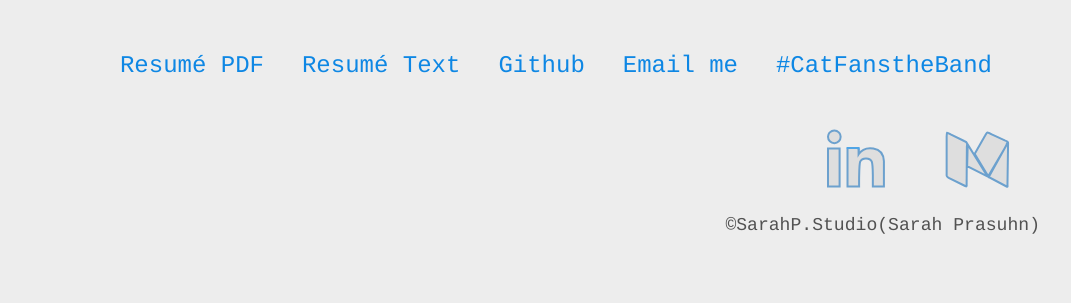
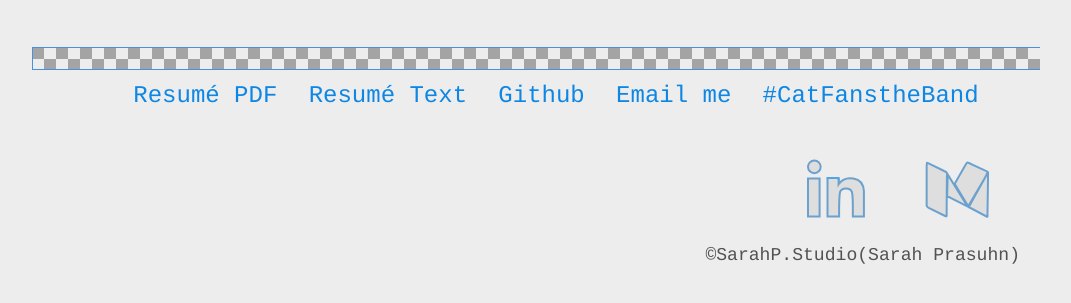
Before and after one commit to sarahp/sarahpstudio2024, a Gatsby site: page / in a window 1280 px wide. Shown: the part 2154-2457 px from the top of the page, without its empty margins (104-1175 px from the left). Built offline with nearby package versions, Linux system fonts and the light colour scheme; Gatsby itself is replaced by a stand-in of ours.

Commit message:
Adding in repeat of rectangle to make it intentional looking.

```diff
--- a/src/styles/styles.scss
+++ b/src/styles/styles.scss
@@ -152,6 +152,8 @@ header {
 //Footer Styles
 footer {
   margin-top: 50px;
+  padding: 20px;
+  background: url("../images/footer_rectangle.png") no-repeat;
 
   @media only screen and (max-width: 1220px) {
 
@@ -212,6 +214,7 @@ footer {
 
 // Resumé text styles
 .resume-text {
+  margin: 100px;
   li {
     list-style: none;
   }
```
Also changed, not shown: src/images/footer_rectangle.png (added).
